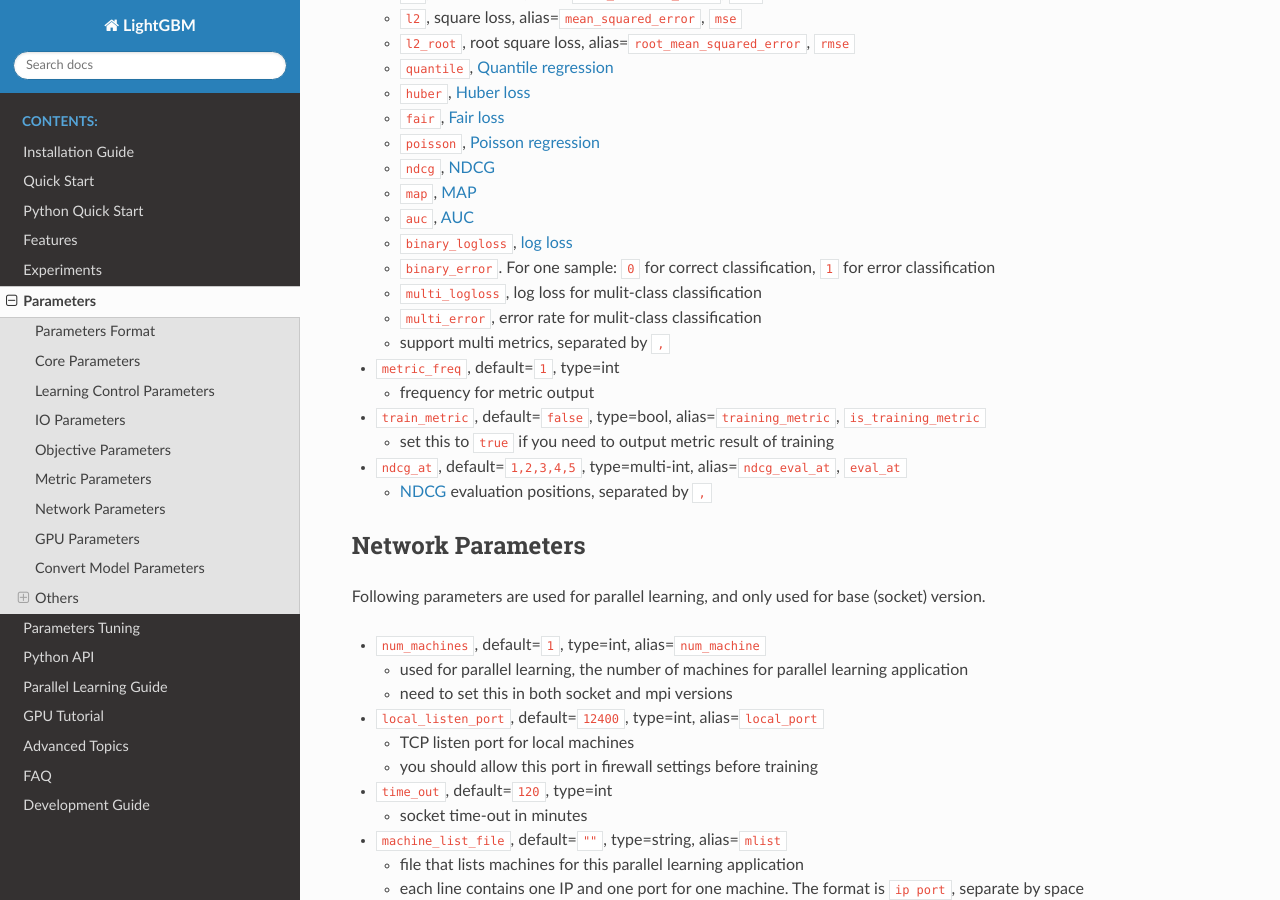
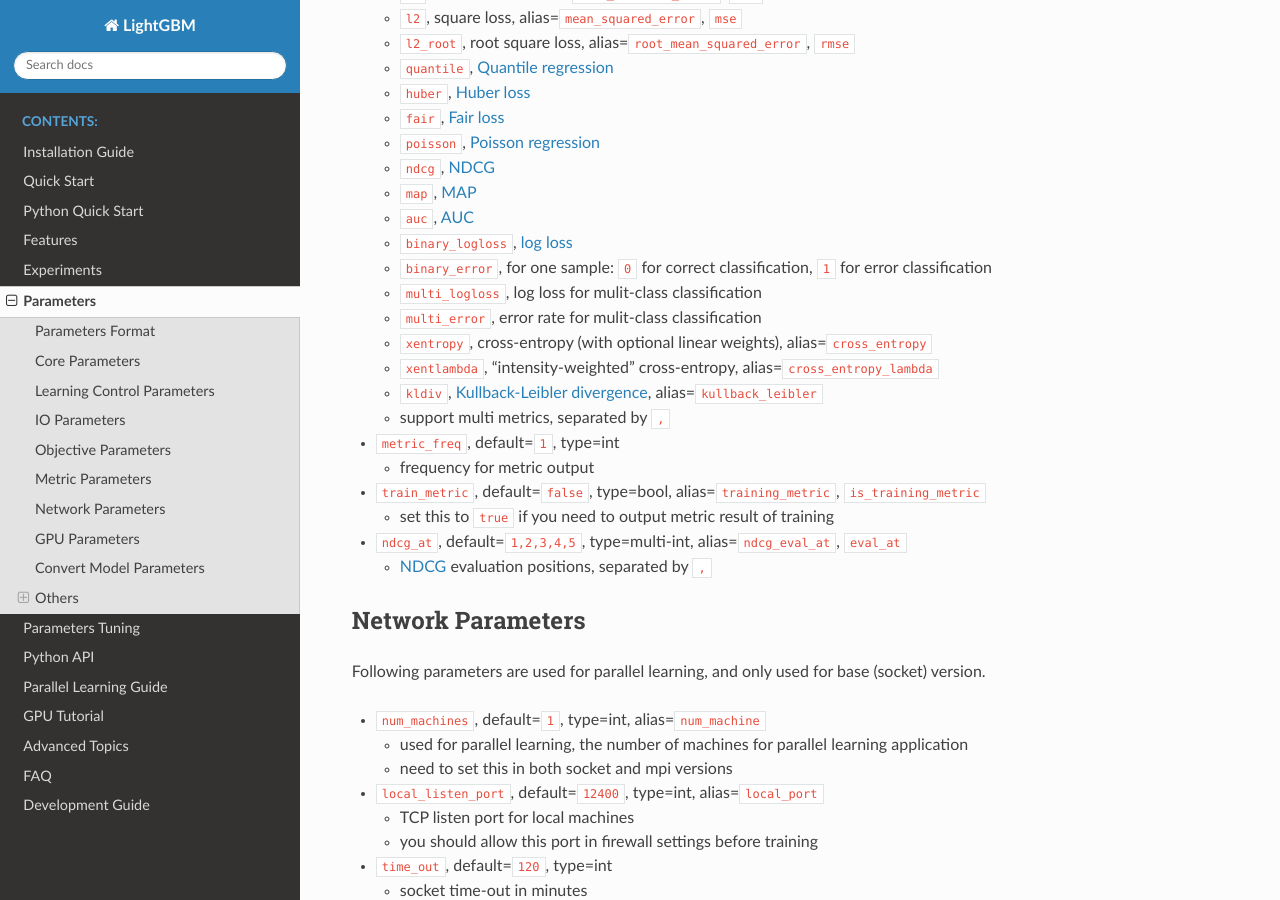
Before and after one commit to microsoft/LightGBM, a Sphinx documentation site: the page built from docs/Parameters.rst, in a window 1280 px wide and 900 px high, scrolled down 7971 px. Built offline with Sphinx 7.4.7 and the Read the Docs theme 2.0.0, drawn with Linux system fonts in a browser that asks for light colours.

Commit message:
added missed metrics to docs

```diff
--- a/docs/Parameters.rst
+++ b/docs/Parameters.rst
@@ -593,12 +593,17 @@ Metric Parameters
 
    -  ``binary_logloss``, `log loss`_
 
-   -  ``binary_error``.
-      For one sample: ``0`` for correct classification, ``1`` for error classification
+   -  ``binary_error``, for one sample: ``0`` for correct classification, ``1`` for error classification
 
    -  ``multi_logloss``, log loss for mulit-class classification
 
    -  ``multi_error``, error rate for mulit-class classification
+
+   -  ``xentropy``, cross-entropy (with optional linear weights), alias=\ ``cross_entropy``
+
+   -  ``xentlambda``, "intensity-weighted" cross-entropy, alias=\ ``cross_entropy_lambda``
+
+   -  ``kldiv``, `Kullback-Leibler divergence`_, alias=\ ``kullback_leibler``
 
    -  support multi metrics, separated by ``,``
 
@@ -767,3 +772,5 @@ You can specific query/group id in data file now. Please refer to parameter ``gr
 .. _softmax: https://en.wikipedia.org/wiki/Softmax_function
 
 .. _One-vs-All: https://en.wikipedia.org/wiki/Multiclass_classification#One-vs.-rest
+
+.. _Kullback-Leibler divergence: https://en.wikipedia.org/wiki/Kullback%E2%80%93Leibler_divergence
```
Also changed, not shown: 1 other file.
